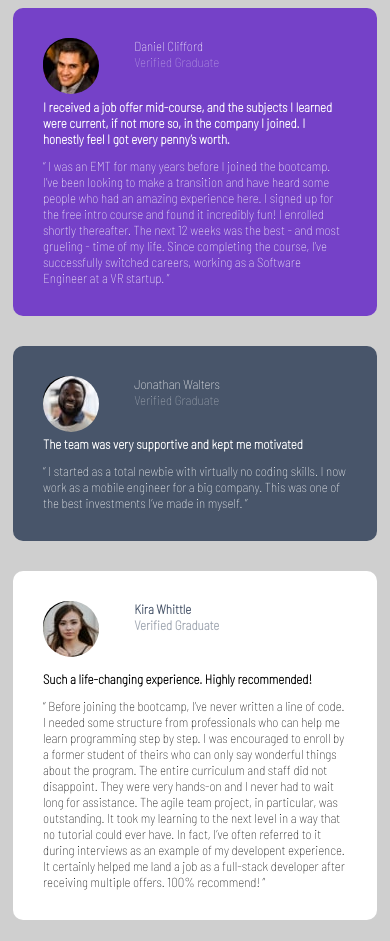
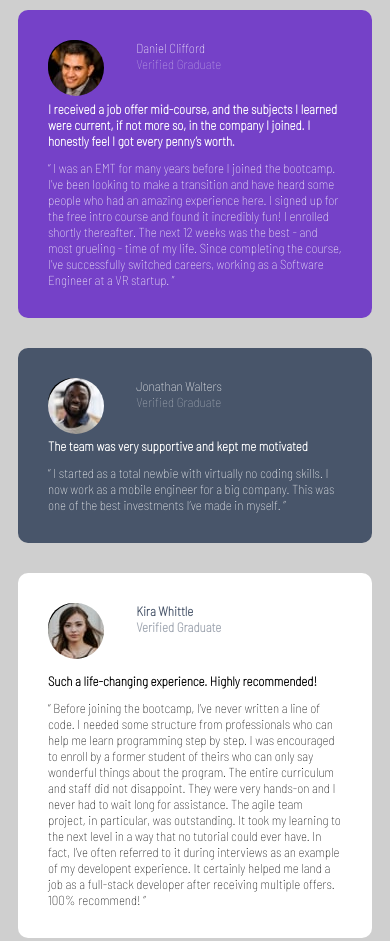
Before and after one commit to Chinemere/testimonial-grid, a plain HTML site: page index.html in a window 390 px wide. Shown: the top 941 px of the page. Drawn offline with Linux system fonts and the light colour scheme; a web font is replaced by a local one.

Commit message:
little edits

```diff
--- a/styles.css
+++ b/styles.css
@@ -6,7 +6,6 @@
 
 body{
     background-color:   hsl(0, 0%, 81%) ;
-    /* padding: 10px; */
 }
 
 /* Profiles */
@@ -92,10 +91,9 @@ main{
     display: grid;
     grid-template-columns: 50% 20% 25%;
     grid-template-rows: auto 1fr ;
-    margin:50px;
+    margin:10px;
     row-gap: 30px;
     column-gap: 30px;
-    /* padding: 50px; */
 }
 .daniel{
     background-color: hsl(263, 55%, 52%);
@@ -182,7 +180,6 @@ main{
 /* media queries */
 @media only screen and (max-width:768px){
     main{
-
         display: flex;
         flex-direction: column;
     }
@@ -225,15 +222,11 @@ main{
 @media only screen and (max-width:425px){
 
     main{
-        margin:5px;
         display: flex;
         flex-direction: column;
     }
 
     .jeanette-patrick{
-        /* display: flex;
-        flex-direction: column;
-        margin-bottom: 30px; */
         display: grid;
         grid-template-columns: 100%;
         grid-template-rows: auto ;
```
